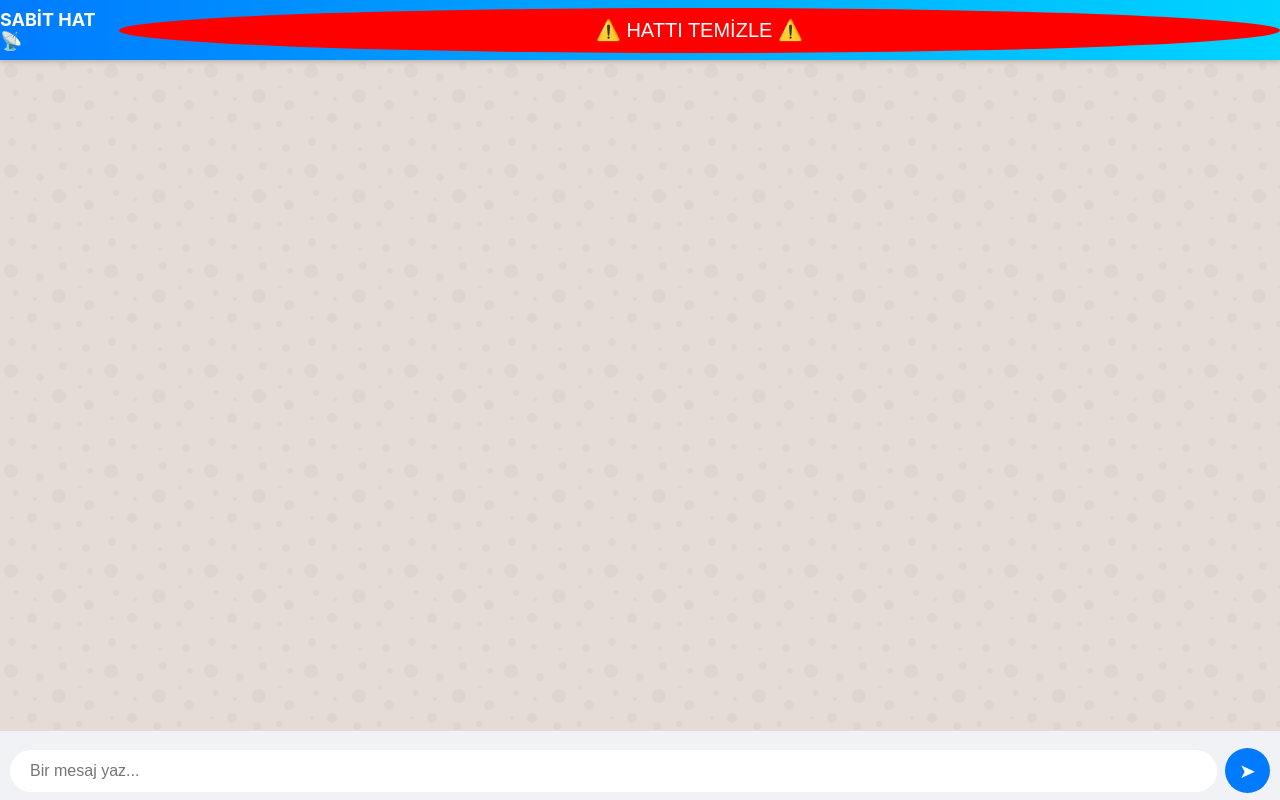
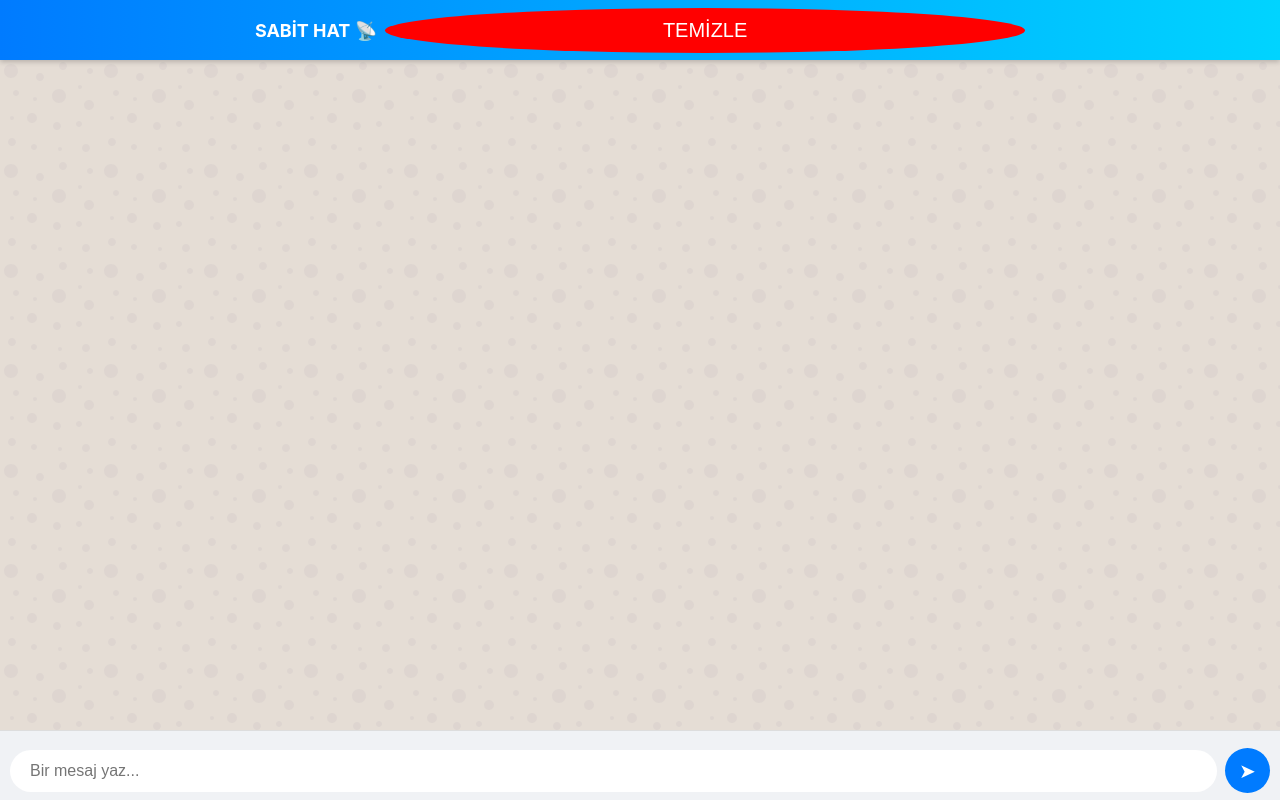
Before and after one commit to mertegesngr/telsiz, a plain HTML site: page index.html in a window 1280 px wide. Drawn offline with Linux system fonts and the light colour scheme; no server answers.

Commit message:
Update index.html

```diff
--- a/index.html
+++ b/index.html
@@ -143,7 +143,7 @@
 <body>
 
     <header>SABİT HAT 📡
-    <button id="temizleBtn" style="background:red; color:white; border:none; padding:5px; width:100%; cursor:pointer;">⚠️ HATTI TEMİZLE ⚠️</button></header>
+    <button id="temizleBtn" style="background:red; color:white; border:none; padding:5px; width:50%; cursor:pointer;">TEMİZLE</button></header>
 
     <div id="chat-box">
         </div>
```
